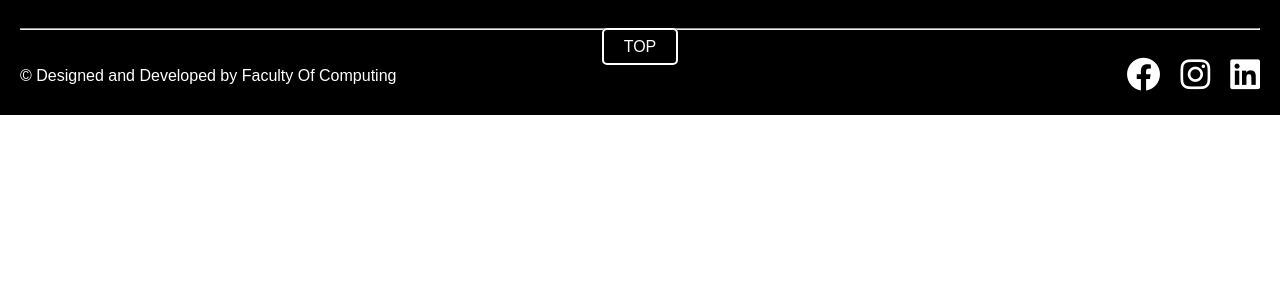
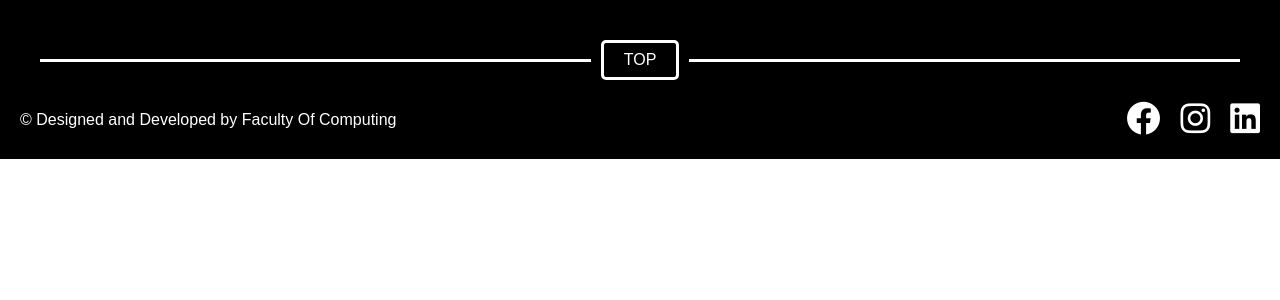
Before and after one commit to kajanthann/LMS, a PHP site: page /home.php in a window 1280 px wide. Shown: the part 70-370 px from the top of the page. Run offline with PHP 8.4, Linux system fonts and the light colour scheme.

Commit message:
Your commit message

```diff
--- a/footer.php
+++ b/footer.php
@@ -1,11 +1,13 @@
+
 <footer>
-
 <link rel="stylesheet" href="https://cdnjs.cloudflare.com/ajax/libs/font-awesome/6.0.0-beta3/css/all.min.css">
 <link rel="stylesheet" href="index.css" />
 
-<div class="top-button">
-            <hr>
+
+    <div class="top-button ">
+        <div class="container">
             <a href="#top">TOP</a>
+        </div>
         </div>
         <div class="footer-content">
             <p>© Designed and Developed by Faculty Of Computing</p>
--- a/index.css
+++ b/index.css
@@ -56,7 +56,7 @@ body {
   }
 
   footer {
-    background-color: black;
+    background-color: rgb(0, 0, 0);
     padding: 20px;
   }
 
@@ -84,7 +84,7 @@ body {
     background-color: #000000;
     color: #fff;
     text-decoration: none;
-    border: #fff solid 2px;
+    border: #fff solid 3px;
     border-radius: 5px;
     padding: 8px 20px;
   }
@@ -110,3 +110,25 @@ body {
   footer .social-icons a:hover {
     color: #ff0000;
   }
+
+.container {
+    display: flex;
+    align-items: center;
+    justify-content: center;
+    position: relative;
+    background-color: #000;
+    padding: 20px;
+}
+.container::before,
+.container::after {
+    content: '';
+    flex: 1;
+    border-bottom: 1px solid #fff;
+    border-width: 3px;
+}
+.container::before {
+    margin-right: 10px;
+}
+.container::after {
+    margin-left: 10px;
+}
```
